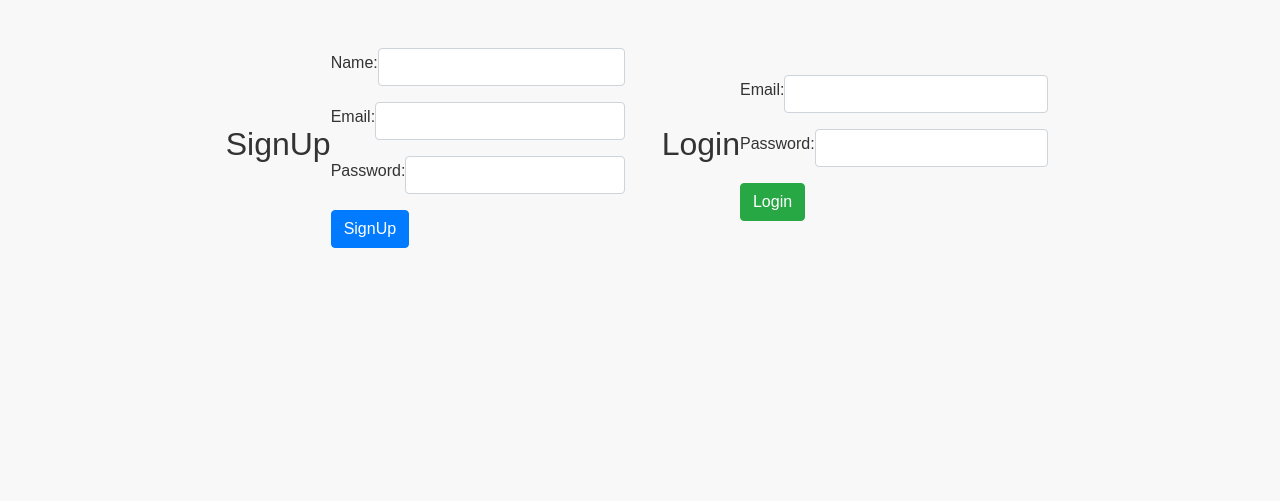
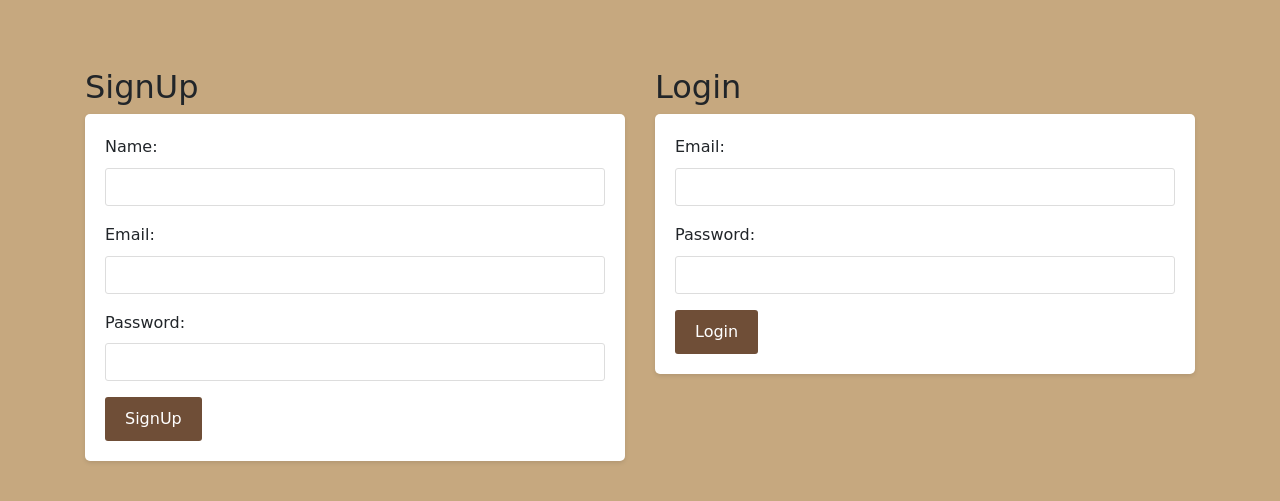
Before and after one commit to SaraArzideh/Preloved_Market_Project, a Flask app: page /signup_login.html in a window 1280 px wide. Shown: the top 501 px of the page. Run offline with Flask 3, Linux system fonts and the light colour scheme; some libraries are stand-ins or nearby versions.

Commit message:
styles updated

```diff
--- a/static/styles.css
+++ b/static/styles.css
@@ -1,126 +1,123 @@
-div {
-    display: flex;
-    justify-content: center;
-    align-items: center;
-}
-
-.button {
-    display: inline-block;
-    padding: 10px 15px;
-    font-size: 16px;
-    color: #a16daf;
-    background-color: #e67e22;
-    color: #fff;
-    border: none;
-    border-radius: 3px;
-    text-decoration: none;
-    cursor: pointer;
-}
-
-body {
-    font-family: Arial, sans-serif;
-    background-color:#f8f8f8;
-    color: #333;
-    line-height: 1.6;
-}
-
-/* Navigation Bar Styles */
-.navbar {
-    margin-bottom: 20px;
-    border-bottom: 2px solid #ccc;
-}
-
-/* Main Content Styles */
-.text-center {
-    text-align: center;
-}
-
-/* Button Styles */
-.btn-lg {
-    padding: 10px 20px;
-    font-size: 18px;
-}
-
-.logo-container {
-    text-align: center;
-    margin: 20px 0;
-}
-
-#logo {
-    width: 5%;
-    height: 5%; /* the same as width to maintain aspect ratio */
-    display: block;
-    margin: 0 auto 20px auto; /* top and bottom margin 0, left and right margin auto */
-}
-
-
 * {
     margin: 0;
     padding: 0;
     box-sizing: border-box;
 }
 
-/* Style the header/navigation bar */
-.header {
-    background-color: #2c3e50;
-    color: #fff;
-    padding: 20px 0;
-    text-align: center;
+/* Importing Lily Script One Font from Google Fonts */
+@import url('https://fonts.googleapis.com/css2?family=Lily+Script+One&display=swap');
+
+/* Reset some styles */
+
+/* Global Styles */
+body {
+    font-family: 'Lily Script One', cursive; /* Applying the custom font */
+    background-color: #c6a87f; /* Changing the background color */
+    line-height: 1.6;
+    padding-top: 20px; /* Providing some space from top */
 }
 
-/* Style for the navigation links */
-.nav-link {
-    color: #fff;
-    padding: 15px 20px;
-    text-decoration: none;
-    display: inline-block;
+/* Header Styles */
+.header {
+    background-color: #ffffff;
+    padding: 12px 20px;
+    box-shadow: 0 2px 4px rgba(0, 0, 0, 0.1);
+    display: flex;
+    justify-content: space-between;
+    margin-bottom: 20px; /* Space below the header */
 }
 
-/* Change color on hover for navigation links */
-.nav-link:hover {
-    background-color: #34495e;
+.header .nav-link {
+    color: #007bff;
+    text-decoration: none;
+    font-weight: bold;
+    padding: 8px 16px;
+    border-radius: 4px;
+    transition: background-color 0.3s ease;
 }
 
-/* Style the main content area */
-.main-content {
-    padding: 20px;
+.header .nav-link:hover {
+    background-color: #007bff;
+    color: white;
 }
 
-/* Style for product cards */
-.card {
-    background-color: #fff;
-    margin: 20px;
+/* Form Styles */
+form {
+    background-color: #ffffff;
     padding: 20px;
     border-radius: 5px;
     box-shadow: 0 2px 4px rgba(0, 0, 0, 0.1);
+    margin-bottom: 20px; /* Space below the form */
 }
 
-/* Change color on hover for buttons */
-.btn:hover {
-    background-color: #d35400;
+form input[type="text"],
+form input[type="email"],
+form input[type="password"],
+form textarea {
+    width: 100%;
+    padding: 10px;
+    margin-bottom: 10px; /* Space below each input field */
+    border: 1px solid #ddd;
+    border-radius: 3px;
 }
 
-/* Style for the header */
-.header {
-    background-color: #f8f9fa; /* Light gray background */
-    padding: 12px 20px; /* Padding around the header */
-    box-shadow: 0 2px 4px rgba(0, 0, 0, 0.1); /* Shadow for 3D effect */
-    display: flex; /* Align the links in a row */
-    justify-content: space-between; /* Distribute space equally between the links */
+form button[type="submit"] ,
+.card .btn {
+    background-color: #6F4E37; /* Coffee color for the buttons */
+    color: white;
+    padding: 10px 20px;
+    border: none;
+    border-radius: 3px;
+    cursor: pointer;
+    transition: background-color 0.3s ease;
 }
 
-/* Style for the links in the header */
-.header .nav-link {
-    color: #007bff; /* Blue color */
-    text-decoration: none; /* Remove underline */
-    font-weight: bold; /* Bold font */
-    padding: 8px 16px; /* Padding around the links */
-    border-radius: 4px; /* Rounded corners */
-    transition: background-color 0.3s ease; /* Smooth transition */
+form button[type="submit"]:hover ,
+.card .btn:hover {
+    background-color: #5d3c29; /* Darker coffee color for hover effect */
 }
 
-/* Change background color when hovering over the links */
-.header .nav-link:hover {
-    background-color: #007bff; /* Blue background */
-    color: white; /* White text */
+/* Product Card Styles */
+.card {
+    background-color: #ffffff;
+    border: 1px solid #ddd;
+    border-radius: 5px;
+    margin-bottom: 20px; /* Space below each card */
 }
+
+.card img {
+    max-width: 100%;
+    border-bottom: 1px solid #ddd; /* Line between image and content */
+}
+
+.card-body {
+    padding: 15px;
+}
+
+.card-title {
+    font-size: 1.25rem;
+    margin-bottom: 10px;
+}
+
+.card-text {
+    margin-bottom: 10px;
+}
+
+.card .btn {
+    background-color: #007bff;
+    color: white;
+    padding: 10px 20px;
+    text-decoration: none;
+    border-radius: 3px;
+    transition: background-color 0.3s ease;
+}
+
+.card .btn:hover {
+    background-color: #0056b3;
+}
+#logo {
+    width: 20%;
+    height: 20%; /* the same as width to maintain aspect ratio */
+    display: block;
+    margin: 0 auto 20px auto; /* top and bottom margin 0, left and right margin auto */
+}
```
